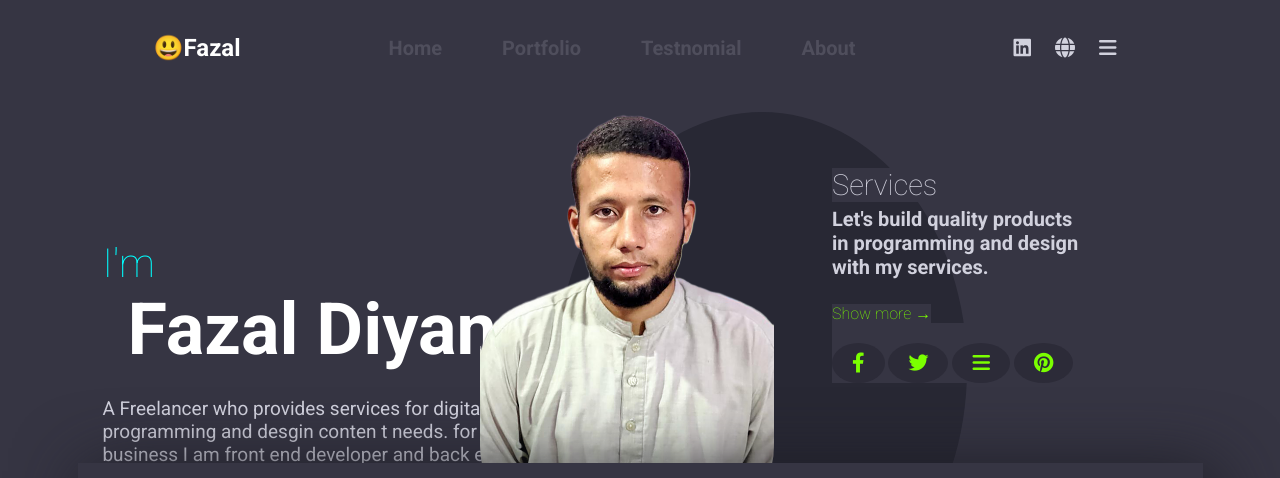
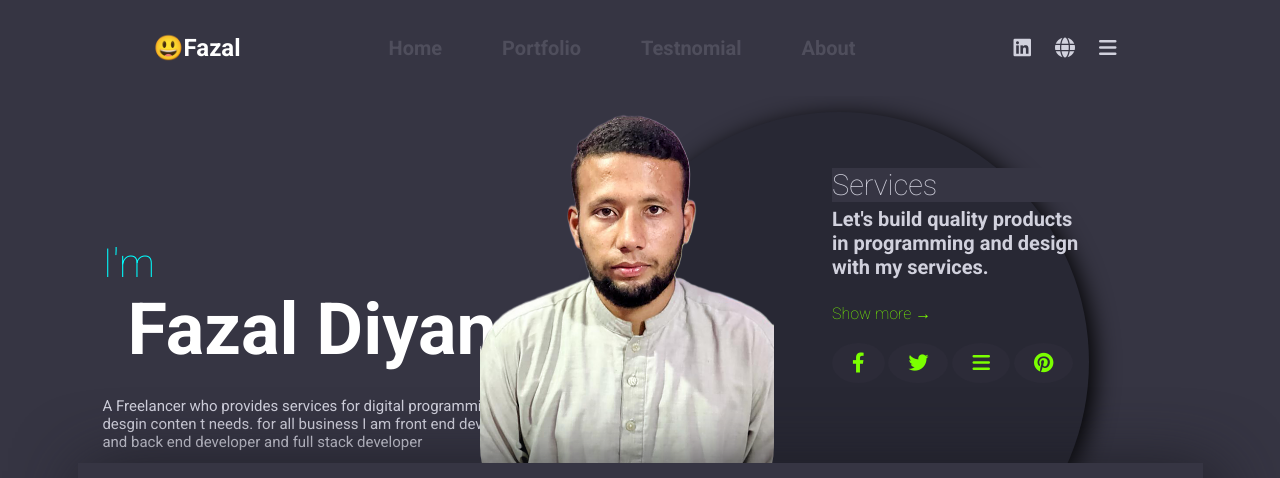
Before and after one commit to fazal-coder/portfoilo2point0, a plain HTML site: page index.html in a window 1280 px wide. Shown: the top 478 px of the page. Drawn offline with Linux system fonts and the light colour scheme.

Commit message:
update styles.css

```diff
--- a/styles.css
+++ b/styles.css
@@ -72,7 +72,7 @@ width: 482px;
 }
 .content p {
   color: #d1d1dd;
-  font-size: 19px;
+  font-size: 15px;
   margin-bottom: 50px;
   height: 69px;
   width: 442px;
@@ -80,14 +80,15 @@ width: 482px;
 }
 
 .circle1{
-  width: 32%;
-  height: 514px;
-  background-color: #282834;
-  position: absolute;
-  left: 557px;
-  border-radius: 100%;
-  bottom: -65px;
+   background-color: #282834;
+   position: absolute;
   top: 14%;
+  height: 500px;
+ width: 500px;
+ border-radius: 100%;
+  box-shadow: 5px 5px 25px black;
+ position: absolute;
+  left: 589px;
 }
 
 .image{
@@ -131,8 +132,12 @@ background-color: transparent;
   color: #7bff00;
   font-weight: lighter;
   text-decoration: none;
+  background-color: transparent;
 }
 
+.secondcontent div{
+  background-color: transparent;
+}
 .secondcontent div i {
   color: #7bff00;
   margin-top: 20px;
@@ -140,6 +145,7 @@ background-color: transparent;
   padding: 10px 20px 10px 20px;
   border-radius: 50%;
   background: #2c2b38;
+
 
 
 }
```
